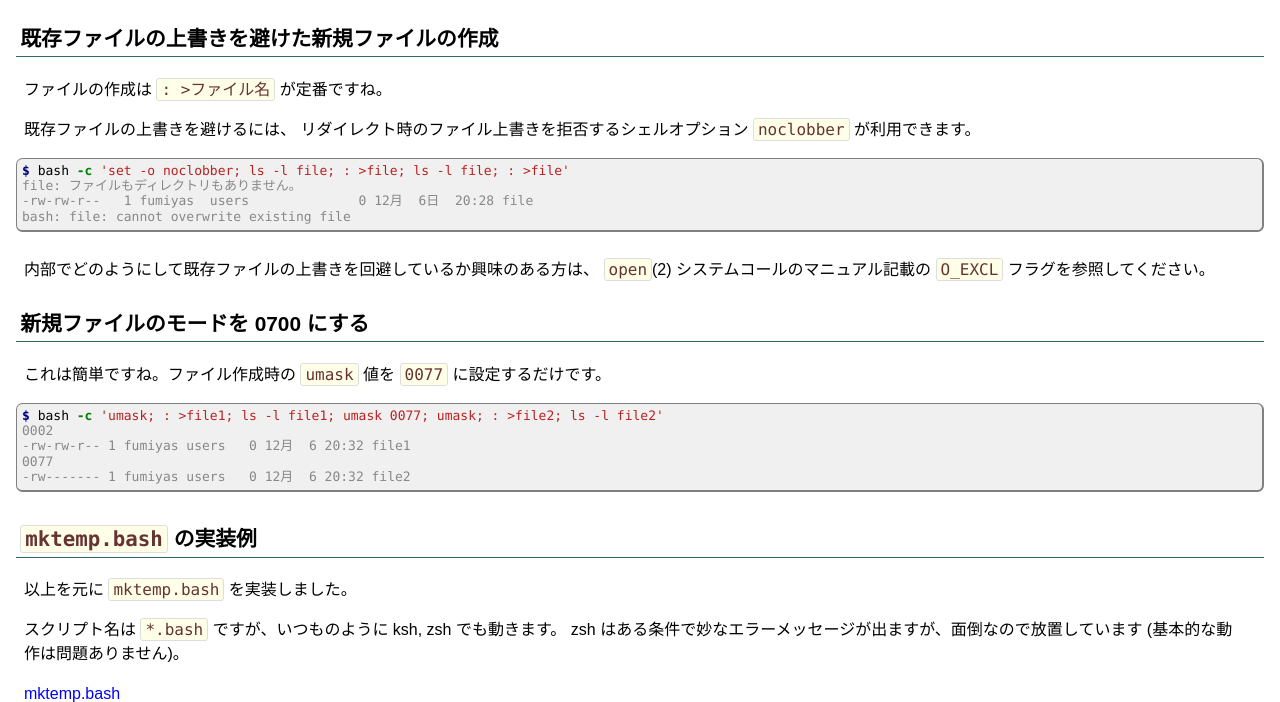
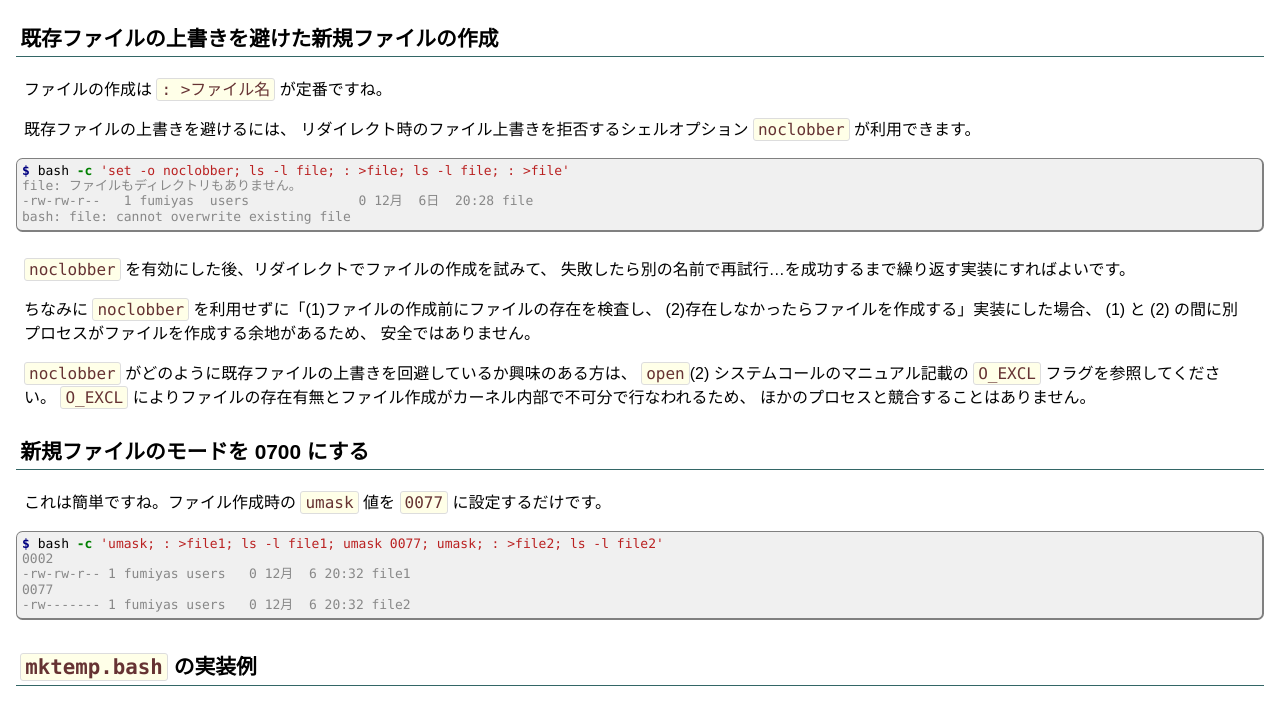
Before and after one commit to fumiyas/fumiyas.github.io, a Jekyll site: the page built from _posts/2013-12-07-mktemp.sh-advent-calendar.md, in a window 1280 px wide and 900 px high, scrolled down 565 px, cut to the strip 0-702 px from the top of the window. Built offline with Jekyll 4.4.1, drawn with Linux system fonts in a browser that asks for light colours; Markdown is read by kramdown in place of the engine named in the settings; comment, search, counter and statistics services are not loaded.

Commit message:
Add description

````diff
--- a/_posts/2013-12-07-mktemp.sh-advent-calendar.md
+++ b/_posts/2013-12-07-mktemp.sh-advent-calendar.md
@@ -50,8 +50,19 @@ file: ファイルもディレクトリもありません。
 bash: file: cannot overwrite existing file
 ```
 
-内部でどのようにして既存ファイルの上書きを回避しているか興味のある方は、
+`noclobber` を有効にした後、リダイレクトでファイルの作成を試みて、
+失敗したら別の名前で再試行…を成功するまで繰り返す実装にすればよいです。
+
+ちなみに `noclobber` を利用せずに「(1)ファイルの作成前にファイルの存在を検査し、
+(2)存在しなかったらファイルを作成する」実装にした場合、
+(1) と (2) の間に別プロセスがファイルを作成する余地があるため、
+安全ではありません。
+
+`noclobber` がどのように既存ファイルの上書きを回避しているか興味のある方は、
 `open`(2) システムコールのマニュアル記載の `O_EXCL` フラグを参照してください。
+`O_EXCL`
+によりファイルの存在有無とファイル作成がカーネル内部で不可分で行なわれるため、
+ほかのプロセスと競合することはありません。
 
 新規ファイルのモードを 0700 にする
 ----------------------------------------------------------------------
````
Also changed, not shown: _posts/2013-12-06-tempfile.sh-advent-calendar.md (+3 -1 lines).
